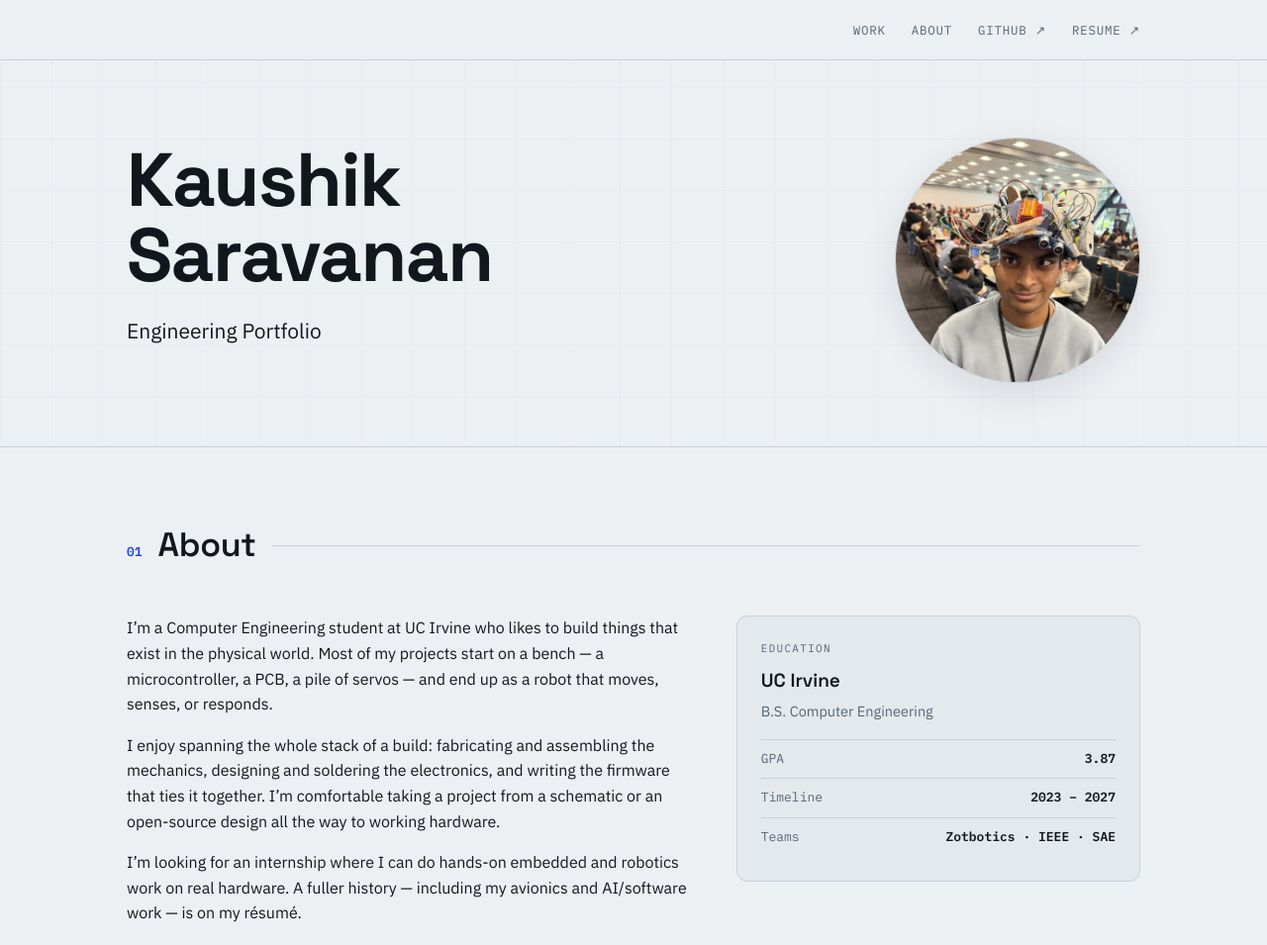
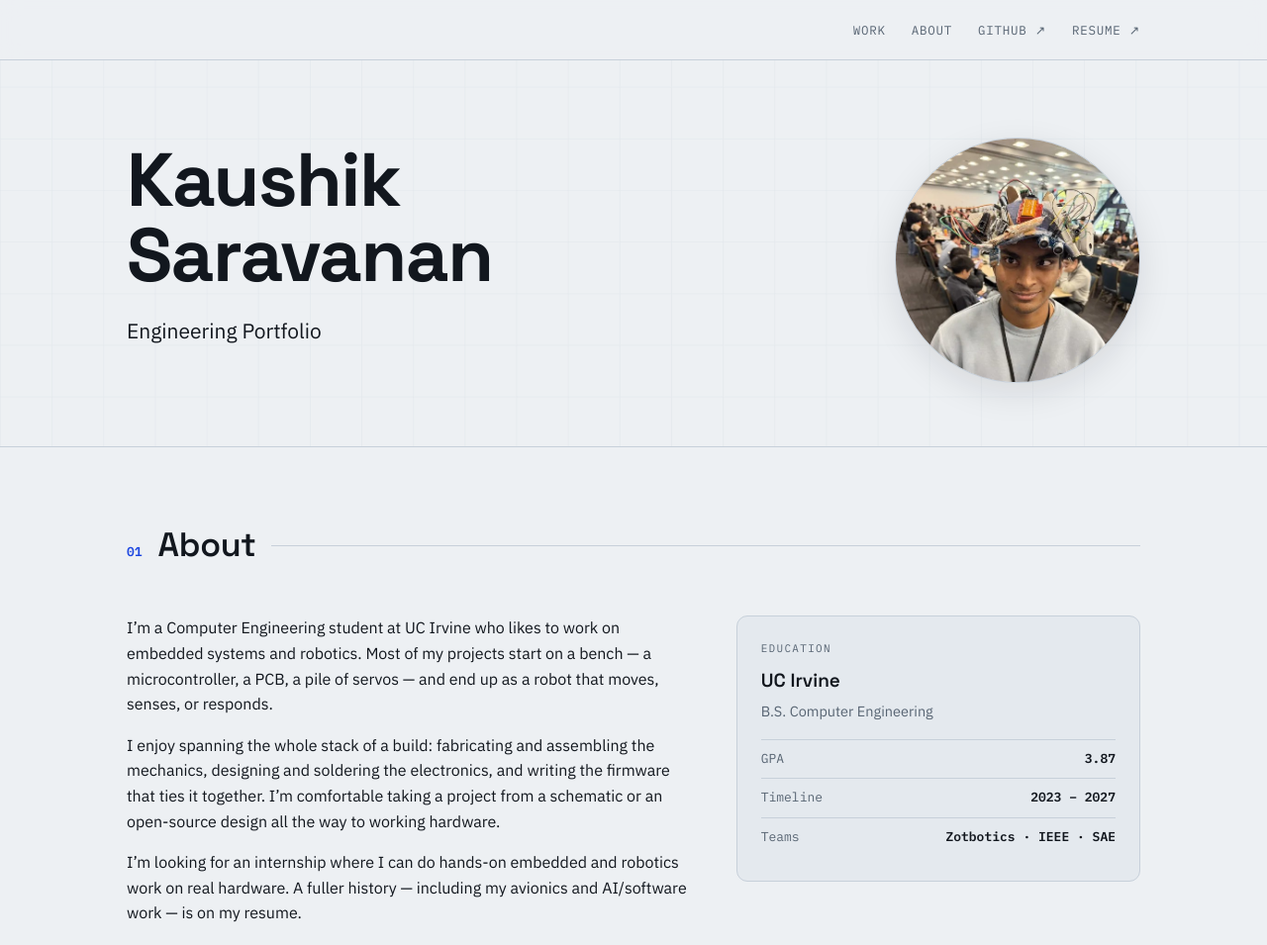
Before and after one commit to Kau-25/EngPortfolio, a plain HTML site: page index.html in a window 1280 px wide. Shown: the top 955 px of the page at 99% size. Drawn offline with Linux system fonts and the light colour scheme.

```diff
--- a/index.html
+++ b/index.html
@@ -51,9 +51,9 @@
     <div class="sec-head reveal"><span class="num">01</span><h2>About</h2><span class="rule"></span></div>
     <div class="about-grid">
       <div class="reveal">
-        <p>I&rsquo;m a Computer Engineering student at UC Irvine who likes to build things that exist in the physical world. Most of my projects start on a bench &mdash; a microcontroller, a PCB, a pile of servos &mdash; and end up as a robot that moves, senses, or responds.</p>
+        <p>I&rsquo;m a Computer Engineering student at UC Irvine who likes to work on embedded systems and robotics. Most of my projects start on a bench &mdash; a microcontroller, a PCB, a pile of servos &mdash; and end up as a robot that moves, senses, or responds.</p>
         <p>I enjoy spanning the whole stack of a build: fabricating and assembling the mechanics, designing and soldering the electronics, and writing the firmware that ties it together. I&rsquo;m comfortable taking a project from a schematic or an open-source design all the way to working hardware.</p>
-        <p>I&rsquo;m looking for an internship where I can do hands-on embedded and robotics work on real hardware. A fuller history &mdash; including my avionics and AI/software work &mdash; is on my r&eacute;sum&eacute;.</p>
+        <p>I&rsquo;m looking for an internship where I can do hands-on embedded and robotics work on real hardware. A fuller history &mdash; including my avionics and AI/software work &mdash; is on my resume.</p>
       </div>
       <div class="edu-card reveal">
         <div class="label">Education</div>
```
Also changed, not shown: projects/arm.html (+1 -1 lines), projects/drone.html (+1 -1 lines), projects/rover.html (+1 -1 lines).
